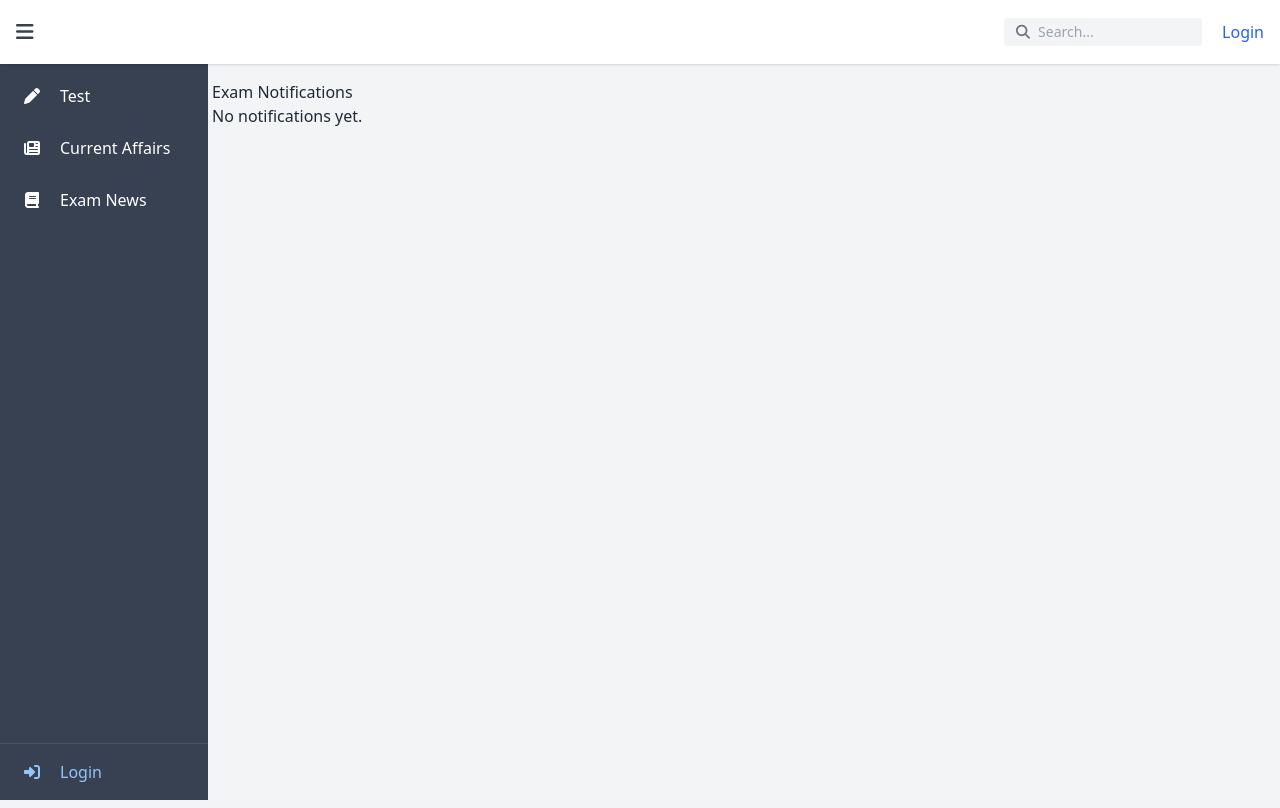
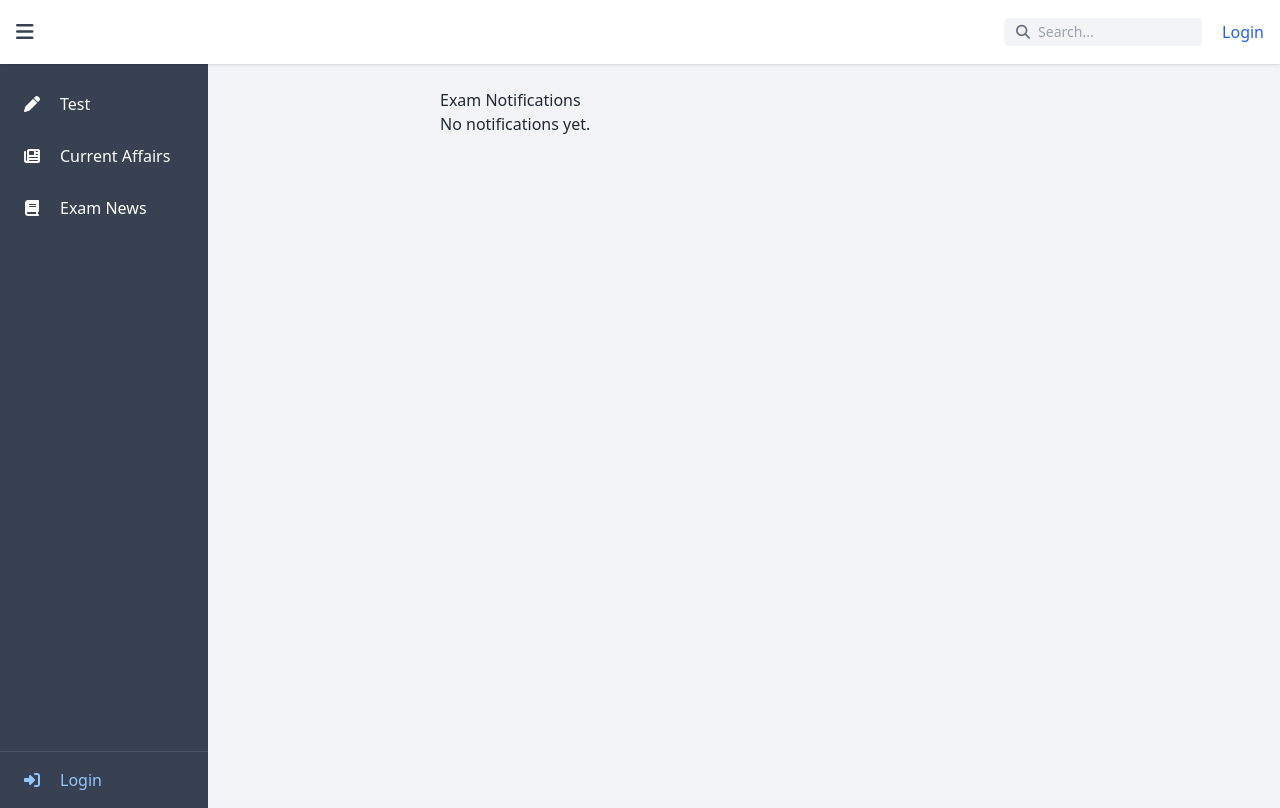
Before and after one commit to shivk286152-hub/TestIq, a Django app: page /notification/info/ in a window 1280 px wide. Run offline with Django 5.2, Linux system fonts and the light colour scheme; data that the repository does not hold is empty; some libraries are stand-ins or nearby versions.

Commit message:
Enhance sidebar and layout styles for responsiveness

```diff
--- a/templates/base.html
+++ b/templates/base.html
@@ -3,6 +3,7 @@
 
 <head>
     <meta charset="UTF-8">
+    <meta name="viewport" content="width=device-width, initial-scale=1.0">
     <title>{% block title %}{{ site_name }}{% endblock %}</title>
 
     <script src="https://cdn.tailwindcss.com"></script>
@@ -32,25 +33,37 @@
         @media (min-width: 768px) {
             .sidebar {
                 width: var(--sidebar-width);
-                transform: translateX(0);
+                transform: translateX(0) !important;
+                position: relative !important;
+                z-index: auto !important;
+                height: calc(100vh - 3.5rem) !important;
             }
 
             .main {
                 margin-left: var(--sidebar-width);
+                margin-right: 0;
             }
 
             .overlay {
-                display: none;
+                display: none !important;
+            }
+
+            body {
+                overflow: auto;
             }
         }
 
         /* MOBILE */
         @media (max-width: 767px) {
             .sidebar {
-                width: 16rem;
+                width: 14rem;
                 transform: translateX(-100%);
                 position: fixed;
                 z-index: 60;
+                height: calc(100vh - 3.5rem);
+                top: 3.5rem;
+                left: 0;
+                right: auto;
             }
 
             .sidebar.open {
@@ -59,22 +72,43 @@
 
             .main {
                 margin-left: 0 !important;
+                margin-right: 0;
+                width: 100%;
             }
 
             .overlay {
                 display: none;
                 position: fixed;
                 inset: 0;
-                background: rgba(0, 0, 0, 0.4);
+                background: rgba(0, 0, 0, 0.5);
                 z-index: 50;
+                top: 3.5rem;
             }
 
             .overlay.show {
                 display: block;
             }
+
+            body {
+                overflow-x: hidden;
+            }
+
+            header {
+                width: 100%;
+            }
+        }
+
+        /* Ensure proper layout structure */
+        html, body {
+            height: 100%;
+            margin: 0;
+            padding: 0;
+        }
+
+        #layout {
+            position: relative;
         }
     </style>
-
 
 </head>
 
@@ -86,7 +120,11 @@
 
             <!-- LEFT -->
             <div class="flex items-center gap-3">
-                <button id="toggleSidebar" class="text-gray-700 hover:text-blue-600 text-xl">
+                <button id="toggleSidebar" class="text-gray-700 hover:text-blue-600 text-xl md:hidden lg:hidden">
+                    <i class="fa-solid fa-bars"></i>
+                </button>
+
+                <button id="toggleSidebarDesktop" class="text-gray-700 hover:text-blue-600 text-xl hidden md:block">
                     <i class="fa-solid fa-bars"></i>
                 </button>
 
@@ -96,7 +134,7 @@
             </div>
 
             <!-- RIGHT -->
-            <div class="flex items-center gap-5">
+            <div class="flex items-center gap-3 md:gap-5">
 
                 <!-- SEARCH -->
                 <div class="hidden md:flex items-center bg-gray-100 rounded px-3 py-1">
@@ -110,9 +148,9 @@
 
                     <button class="flex items-center gap-2 focus:outline-none">
                         {% if user.profile.profile_pic %}
-                        <img src="{{ user.profile.profile_pic.url }}" class="w-9 h-9 rounded-full object-cover border">
+                        <img src="{{ user.profile.profile_pic.url }}" class="w-8 h-8 md:w-9 md:h-9 rounded-full object-cover border">
                         {% else %}
-                        <i class="fa-solid fa-user-circle text-3xl text-gray-600"></i>
+                        <i class="fa-solid fa-user-circle text-2xl md:text-3xl text-gray-600"></i>
                         {% endif %}
 
                         <span class="hidden sm:block text-sm font-medium text-gray-700">
@@ -120,7 +158,7 @@
                         </span>
                     </button>
 
-                    <div class="absolute right-0 mt-2 w-44 bg-white rounded shadow-lg
+                    <div class="absolute right-0 mt-2 w-40 md:w-44 bg-white rounded shadow-lg
                                opacity-0 invisible group-hover:opacity-100
                                group-hover:visible transition-all duration-200 z-50">
 
@@ -135,7 +173,7 @@
 
                 </div>
                 {% else %}
-                <a href="{% url 'login' %}" class="text-blue-600 font-medium">
+                <a href="{% url 'login' %}" class="text-blue-600 font-medium text-sm md:text-base">
                     Login
                 </a>
                 {% endif %}
@@ -145,31 +183,29 @@
     </header>
 
     <!-- BODY -->
-    <div id="layout" class="flex pt-14 transition-[--sidebar-width] duration-300 ease-in-out">
+    <div id="layout" class="flex pt-16 transition-[--sidebar-width] duration-300 ease-in-out">
 
         <!-- SIDEBAR -->
-        <aside class="sidebar fixed top-14 left-0 h-[calc(100vh-3.5rem)]
-                   bg-gray-700 text-white transition-all duration-300
-                   ease-in-out flex flex-col">
+        <aside class="sidebar bg-gray-700 text-white transition-all duration-300 ease-in-out flex flex-col overflow-y-auto">
 
             <nav class="flex-1 py-4 space-y-1">
 
-                <a href="#" class="flex items-center px-4 py-3 hover:bg-gray-600">
-                    <div class="w-8 text-center">
+                <a href="#" class="flex items-center px-4 py-3 hover:bg-gray-600 transition-colors">
+                    <div class="w-6 md:w-8 flex-shrink-0 text-center">
                         <i class="fa-solid fa-pen"></i>
                     </div>
                     <span class="sidebar-text ml-3">Test</span>
                 </a>
 
-                <a href="#" class="flex items-center px-4 py-3 hover:bg-gray-600">
-                    <div class="w-8 text-center">
+                <a href="#" class="flex items-center px-4 py-3 hover:bg-gray-600 transition-colors">
+                    <div class="w-6 md:w-8 flex-shrink-0 text-center">
                         <i class="fa-solid fa-newspaper"></i>
                     </div>
                     <span class="sidebar-text ml-3">Current Affairs</span>
                 </a>
 
-                <a href="#" class="flex items-center px-4 py-3 hover:bg-gray-600">
-                    <div class="w-8 text-center">
+                <a href="#" class="flex items-center px-4 py-3 hover:bg-gray-600 transition-colors">
+                    <div class="w-6 md:w-8 flex-shrink-0 text-center">
                         <i class="fa-solid fa-book"></i>
                     </div>
                     <span class="sidebar-text ml-3">Exam News</span>
@@ -177,10 +213,10 @@
             </nav>
 
             <!-- SIDEBAR BOTTOM -->
-            <div class="border-t border-gray-600 p-4">
+            <div class="border-t border-gray-600 p-3 md:p-4 mt-auto">
                 {% if user.is_authenticated %}
-                <a href="{% url 'profile' %}" class="flex items-center hover:text-blue-300">
-                    <div class="w-8 text-center">
+                <a href="{% url 'profile' %}" class="flex items-center hover:text-blue-300 transition-colors">
+                    <div class="w-6 md:w-8 flex-shrink-0 text-center">
                         <i class="fa-solid fa-user"></i>
                     </div>
                     <span class="sidebar-text ml-3">
@@ -188,8 +224,8 @@
                     </span>
                 </a>
                 {% else %}
-                <a href="{% url 'login' %}" class="flex items-center text-blue-300">
-                    <div class="w-8 text-center">
+                <a href="{% url 'login' %}" class="flex items-center text-blue-300 hover:text-blue-100 transition-colors">
+                    <div class="w-6 md:w-8 flex-shrink-0 text-center">
                         <i class="fa-solid fa-right-to-bracket"></i>
                     </div>
                     <span class="sidebar-text ml-3">Login</span>
@@ -202,7 +238,7 @@
         <div id="overlay" class="overlay"></div>
 
         <!-- MAIN -->
-        <main class="main w-full pt-6 pl-1 transition-[margin-left] duration-300 ease-in-out">
+        <main class="main flex-1 px-3 md:px-6 py-4 md:py-6 overflow-y-auto transition-all duration-300 ease-in-out">
             {% block content %}{% endblock %}
         </main>
 
@@ -212,6 +248,7 @@
     <script>
         const layout = document.getElementById("layout");
         const toggleBtn = document.getElementById("toggleSidebar");
+        const toggleBtnDesktop = document.getElementById("toggleSidebarDesktop");
         const sidebar = document.querySelector(".sidebar");
         const overlay = document.getElementById("overlay");
 
@@ -224,27 +261,49 @@
             layout.classList.add("sidebar-collapsed");
         }
 
-        toggleBtn.onclick = () => {
-
-            if (isMobile()) {
+        // Mobile toggle
+        if (toggleBtn) {
+            toggleBtn.onclick = () => {
                 sidebar.classList.toggle("open");
                 overlay.classList.toggle("show");
-            } else {
+            };
+        }
+
+        // Desktop toggle
+        if (toggleBtnDesktop) {
+            toggleBtnDesktop.onclick = () => {
                 layout.classList.toggle("sidebar-collapsed");
-
                 localStorage.setItem(
                     "sidebar",
                     layout.classList.contains("sidebar-collapsed") ? "collapsed" : "expanded"
                 );
-            }
-        };
+            };
+        }
 
+        // Close sidebar on overlay click
         overlay.onclick = () => {
             sidebar.classList.remove("open");
             overlay.classList.remove("show");
         };
+
+        // Close sidebar when clicking on a link (mobile)
+        if (isMobile()) {
+            document.querySelectorAll(".sidebar a").forEach(link => {
+                link.onclick = () => {
+                    sidebar.classList.remove("open");
+                    overlay.classList.remove("show");
+                };
+            });
+        }
+
+        // Handle window resize
+        window.addEventListener("resize", () => {
+            if (!isMobile()) {
+                sidebar.classList.remove("open");
+                overlay.classList.remove("show");
+            }
+        });
     </script>
-
 
 </body>
 
```
